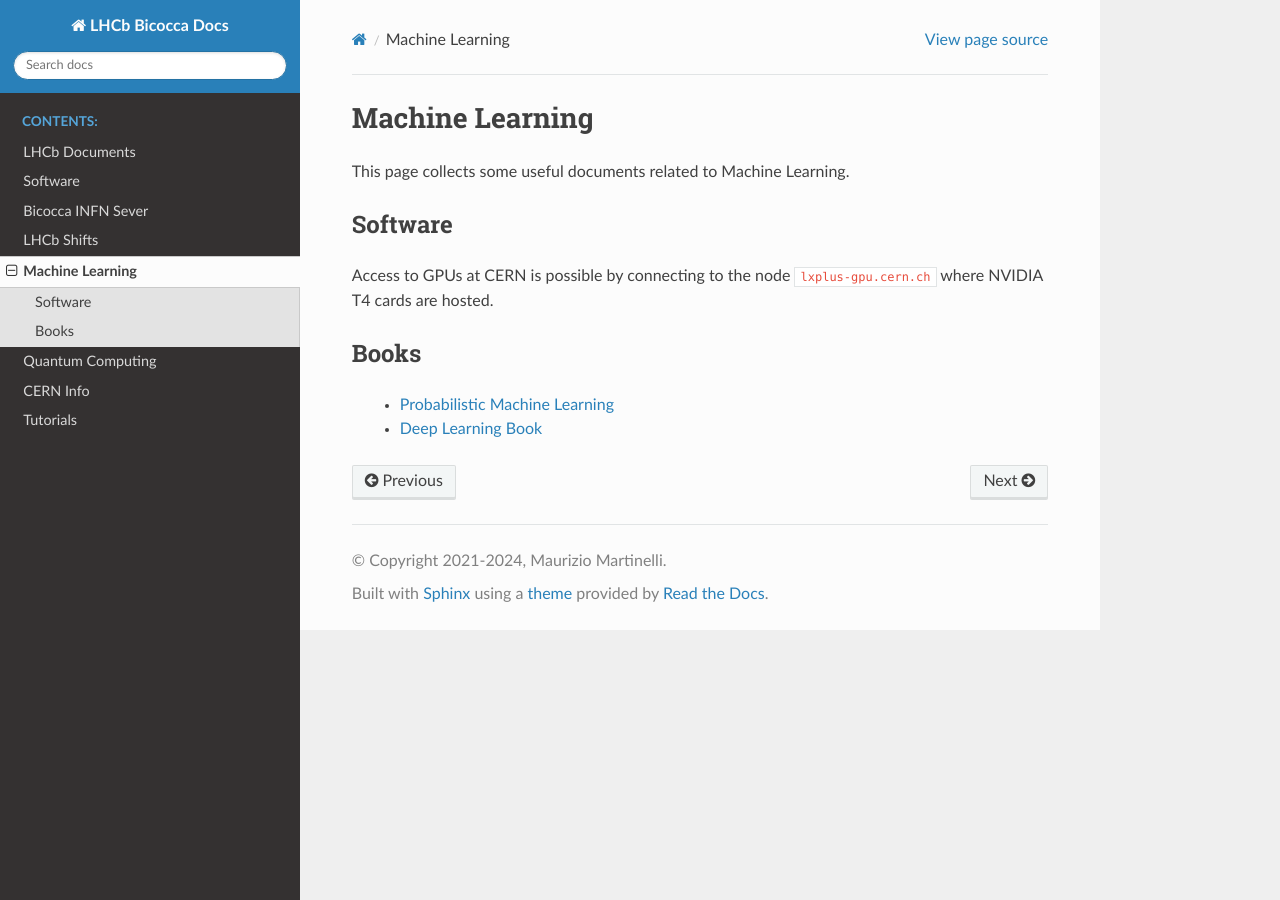
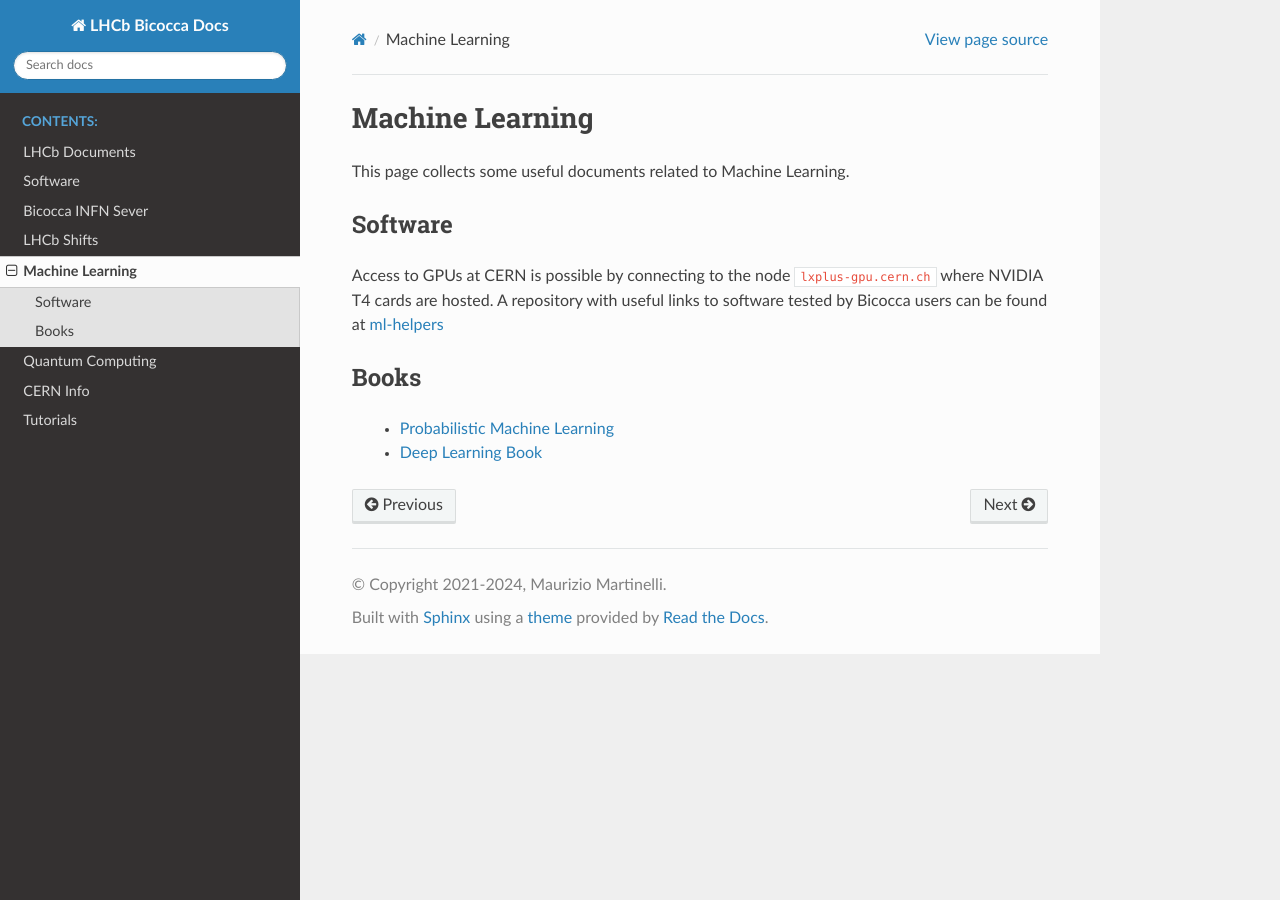
Before and after one commit to lhcb-bicocca/documentation, a Sphinx documentation site: the page built from docs/source/ml.rst, in a window 1280 px wide. Built offline with Sphinx 7.4.7 and the Read the Docs theme 2.0.0, drawn with Linux system fonts in a browser that asks for light colours.

Commit message:
Update ml.rst
added link to `ml-helpers` repository

```diff
--- a/docs/source/ml.rst
+++ b/docs/source/ml.rst
@@ -5,6 +5,7 @@ This page collects some useful documents related to Machine Learning.
 Software
 ^^^^^^^^
 Access to GPUs at CERN is possible by connecting to the node ``lxplus-gpu.cern.ch`` where NVIDIA T4 cards are hosted.
+A repository with useful links to software tested by Bicocca users can be found at `ml-helpers <https://github.com/lhcb-bicocca/ml-helpers>`_
 
 Books
 ^^^^^
```
